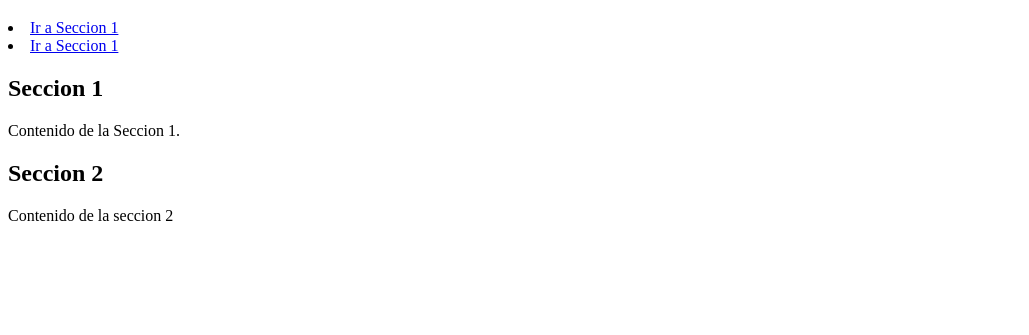
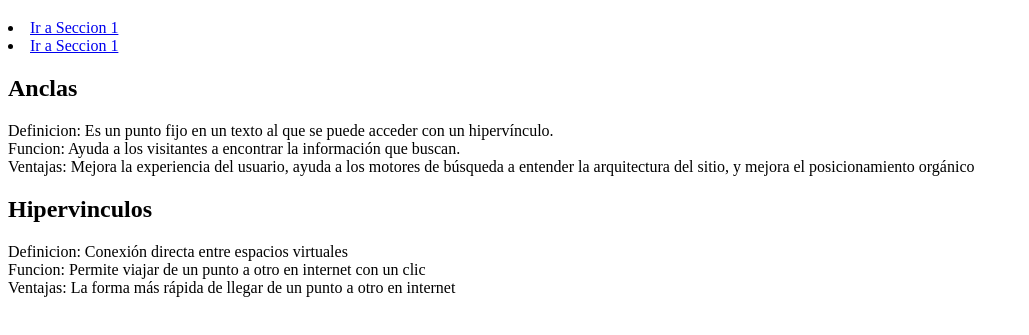
Before and after one commit to Einx001/proyecto-Arturo, a plain HTML site: page EjercicioNo1.html in a window 1280 px wide. Shown: the part 61-396 px from the top of the page, without its empty margins (0-1029 px from the left). Drawn offline with Linux system fonts and the light colour scheme.

Commit message:
Version Pagina V1

```diff
--- a/EjercicioNo1.html
+++ b/EjercicioNo1.html
@@ -18,13 +18,21 @@
 
     <!-- Secciones con Anclas-->
     <section ide="seccion1">
-        <h2>Seccion 1</h2>
-        <p>Contenido de la Seccion 1.</p>
+        <h2>Anclas</h2>
+        <p>
+            Definicion: Es un punto fijo en un texto al que se puede acceder con un hipervínculo.<br>
+            Funcion: Ayuda a los visitantes a encontrar la información que buscan.<br>
+            Ventajas: Mejora la experiencia del usuario, ayuda a los motores de búsqueda a entender la arquitectura del sitio, y mejora el posicionamiento orgánico
+        </p>
     </section>
 
     <Section id = "seccion2">
-        <h2>Seccion 2</h2>
-        <p>Contenido de la seccion 2</p>
+        <h2>Hipervinculos</h2>
+        <p>
+            Definicion: Conexión directa entre espacios virtuales<br>
+            Funcion: Permite viajar de un punto a otro en internet con un clic<br>
+            Ventajas: La forma más rápida de llegar de un punto a otro en internet<br>
+        </p>
     </Section>
     </body>
 </html>
```
